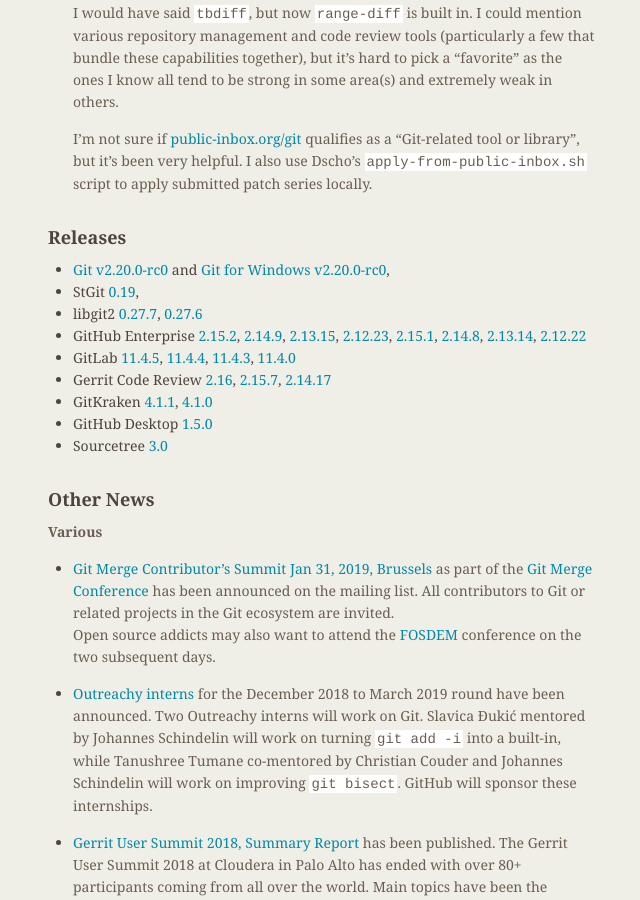
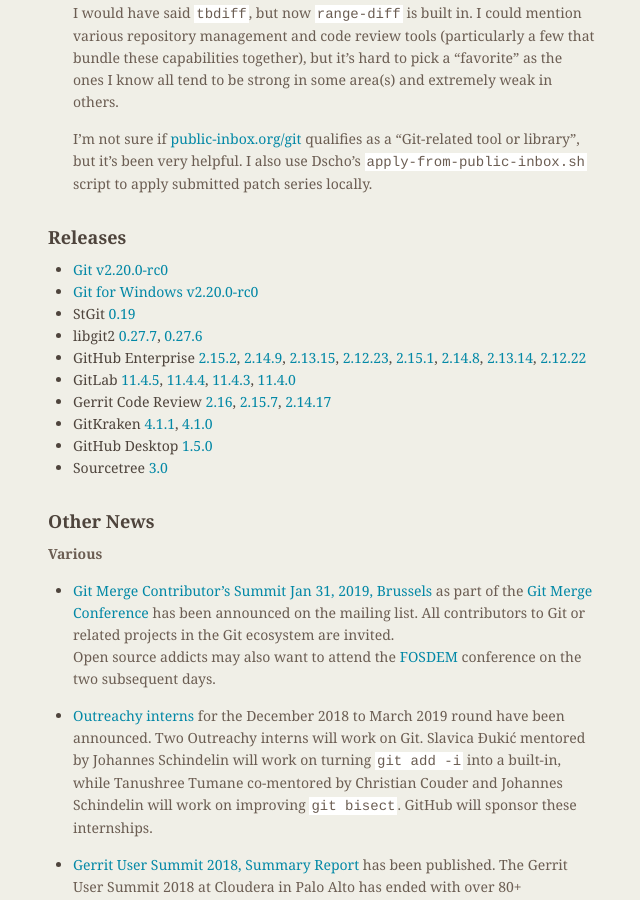
Before and after one commit to git/git.github.io, a Jekyll site: the page built from rev_news/drafts/edition-45.md, in a window 1280 px wide and 900 px high, scrolled down 4525 px. Shown: the whole window, without its empty margins (486-1126 px from the left). Built offline with Jekyll 4.4.1, drawn with Linux system fonts in a browser that asks for light colours.

Commit message:
rn-45: fix v2.20.0-rc0 releases and comma issues

```diff
--- a/rev_news/drafts/edition-45.md
+++ b/rev_news/drafts/edition-45.md
@@ -271,8 +271,9 @@
 
 ## Releases
 
-+ [Git v2.20.0-rc0](https://public-inbox.org/git/xmqqh8gefowy.fsf@gitster-ct.c.googlers.com/) and [Git for Windows v2.20.0-rc0](https://github.com/git-for-windows/git/releases/tag/v2.20.0-rc0.windows.1),
-+ StGit [0.19](https://public-inbox.org/git/1541522776.3963181.1567641696.46EFA2E6@webmail.messagingengine.com),
++ [Git v2.20.0-rc0](https://public-inbox.org/git/xmqqh8gefowy.fsf@gitster-ct.c.googlers.com/)
++ [Git for Windows v2.20.0-rc0](https://github.com/git-for-windows/git/releases/tag/v2.20.0-rc0.windows.1)
++ StGit [0.19](https://public-inbox.org/git/1541522776.3963181.1567641696.46EFA2E6@webmail.messagingengine.com)
 + libgit2 [0.27.7](https://github.com/libgit2/libgit2/releases/tag/v0.27.7),
 [0.27.6](https://github.com/libgit2/libgit2/releases/tag/v0.27.6)
 + GitHub Enterprise [2.15.2](https://enterprise.github.com/releases/2.15.2/notes),
```
